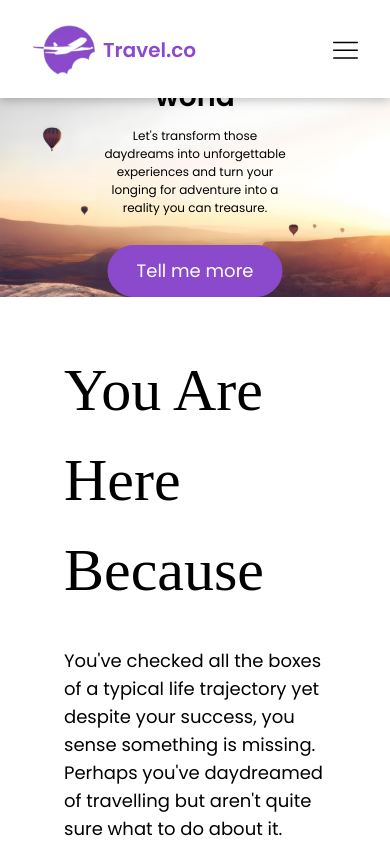
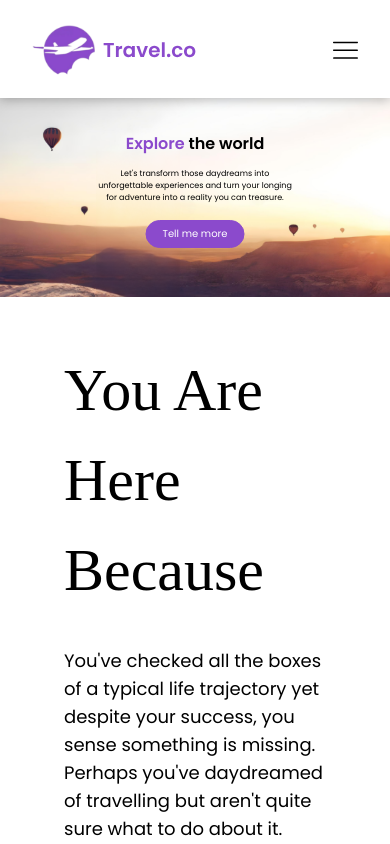
Before and after one commit to Steffimt/travel-project, a React (Vite) app: page / in a window 390 px wide. Shown: the top 844 px of the page. Built offline with nearby package versions, Linux system fonts and the light colour scheme; a web font is replaced by a local one.

Commit message:
responsive fixes

```diff
--- a/src/components/Button.jsx
+++ b/src/components/Button.jsx
@@ -2,7 +2,7 @@ import React from 'react'
 
 const Button = ({label, iconURL, backgroundColor, textColor, borderColor, fullWidth}) => {
   return (
-    <button className={`flex justify-center items-center gap-2 px-7 py-4 border font-poppins text-lg leading-none
+    <button className={`flex justify-center items-center gap-2 lg:px-7 lg:py-4 px-4 py-2 border font-poppins lg:text-lg md:text-sm text-[10px] leading-none
       ${
         backgroundColor
           ? `${backgroundColor} ${textColor} ${borderColor}`
--- a/src/components/Nav.jsx
+++ b/src/components/Nav.jsx
@@ -1,33 +1,74 @@
 import headerlogo from '../assets/images/headerlogo.svg';
 import hamburger from '../assets/icons/hamburger.svg';
 import { navLinks } from '../constants';
+import React, {useState} from "react";
+
 const Nav = () => {
+
+  const[open, setOpen] = useState(false);
+  const handleMenu = () => {
+    setOpen((prev) => !prev);
+  };
+
   return (
+    // <header className="padding-x py-4 z-10 w-full bg-white fixed shadow-header">
+    //     <nav className="flex justify-between items-center">
+    //         <a href="/">
+    //             <img src={headerlogo}
+    //             alt="logo"
+    //             width={171}
+    //             height={66}
+    //             />
+    //         </a>
+    //         <ul className= {`flex ${open ? 'flex-col' : 'hidden'} lg:flex gap-16`}>
+    //           {navLinks.map((item)=>(
+    //             <li key={item.label}>
+    //               <a href={item.href} className="font-poppins leading-normal text-lg text-black">
+    //                 {item.label}
+    //               </a>
+    //             </li>
+    //           ))}
+    //         </ul>
+    //         {/* Show hamburger icon based on screen width */}
+    //           <div className="block lg:hidden">
+    //             <img
+    //               src={hamburger}
+    //               alt="hamburger"
+    //               width={25}
+    //               height={25}
+    //               className="cursor-pointer"
+    //               onClick={handleMenu}
+    //             />
+    //           </div>
+    //     </nav>
+    // </header>
     <header className="padding-x py-4 z-10 w-full bg-white fixed shadow-header">
-        <nav className="flex justify-between items-center">
+      <nav className="flex flex-col lg:flex-row justify-between">
+        <div className="flex justify-between">
           <a href="/">
-                <img src={headerlogo}
-                alt="logo"
-                width={171}
-                height={66}
+            <img src={headerlogo} alt="logo" width={171} height={66} />
+          </a>
+          {/* Show hamburger icon based on screen width */}
+          <div className="lg:hidden ml-4 items-center flex">
+            <img
+              src={hamburger}
+              alt="hamburger"
+              width={25}
+              height={25}
+              className="cursor-pointer"
+              onClick={handleMenu}
             />
-            </a>
-            <ul className="flex justify-center items-center gap-16 max-lg:hidden">
-              {navLinks.map((item)=>(
+          </div>
+        </div>
+        <ul className={`flex ${open ? 'flex-col' : 'hidden'} items-center text-center lg:flex lg:flex-row gap-16 lg:mt-0 lg:mb-0 mt-6 mb-6`}>
+          {navLinks.map((item) => (
             <li key={item.label}>
-                  <a href={item.href} className="font-poppins leading-normal text-lg text-black">
+              <a href={item.href} className="font-poppins leading-normal text-lg text-black hover:text-purple">
                 {item.label}
               </a>
             </li>
           ))}
         </ul>
-            <div className="hidden max-lg:block">
-              <img src={hamburger}
-              alt="hamburger"
-              width={25}
-              height={25}
-              />
-            </div>
       </nav>
   </header>
   )
--- a/src/sections/Hero.jsx
+++ b/src/sections/Hero.jsx
@@ -8,11 +8,11 @@ const Hero = () => {
         alt="background"
         className="w-full"
         />
-        <div className="text-center absolute top-[40%] left-1/2 transform -translate-x-1/2 -translate-y-1/2">
-          <h1 className="text-purple text-3xl leading-none lg:text-[48px] lg:leading-[58px] font-poppins font-semibold">
+        <div className="text-center absolute lg:top-[40%] top-[48%] left-1/2 transform -translate-x-1/2 -translate-y-1/2">
+          <h1 className="text-purple md:text-3xl sm:text-xl leading-none lg:text-[48px] lg:leading-[58px] font-poppins font-semibold">
             Explore<span className="text-black"> the world</span>
           </h1>
-          <p className="font-poppins max-w-[32rem] text-[12px] lg:text-[20px] mt-4 mb-7">
+          <p className="font-poppins max-w-[32rem] text-[8px] sm:text-[12px] md:text-[16px] lg:text-[20px] mt-4 md:mb-7 mb-4">
             Let's transform those daydreams into unforgettable experiences and turn your longing for adventure into a reality you can treasure.
           </p>
           <div className="items-center flex justify-center text-center">
```
Lines whose indentation alone changed are shown as unchanged.
